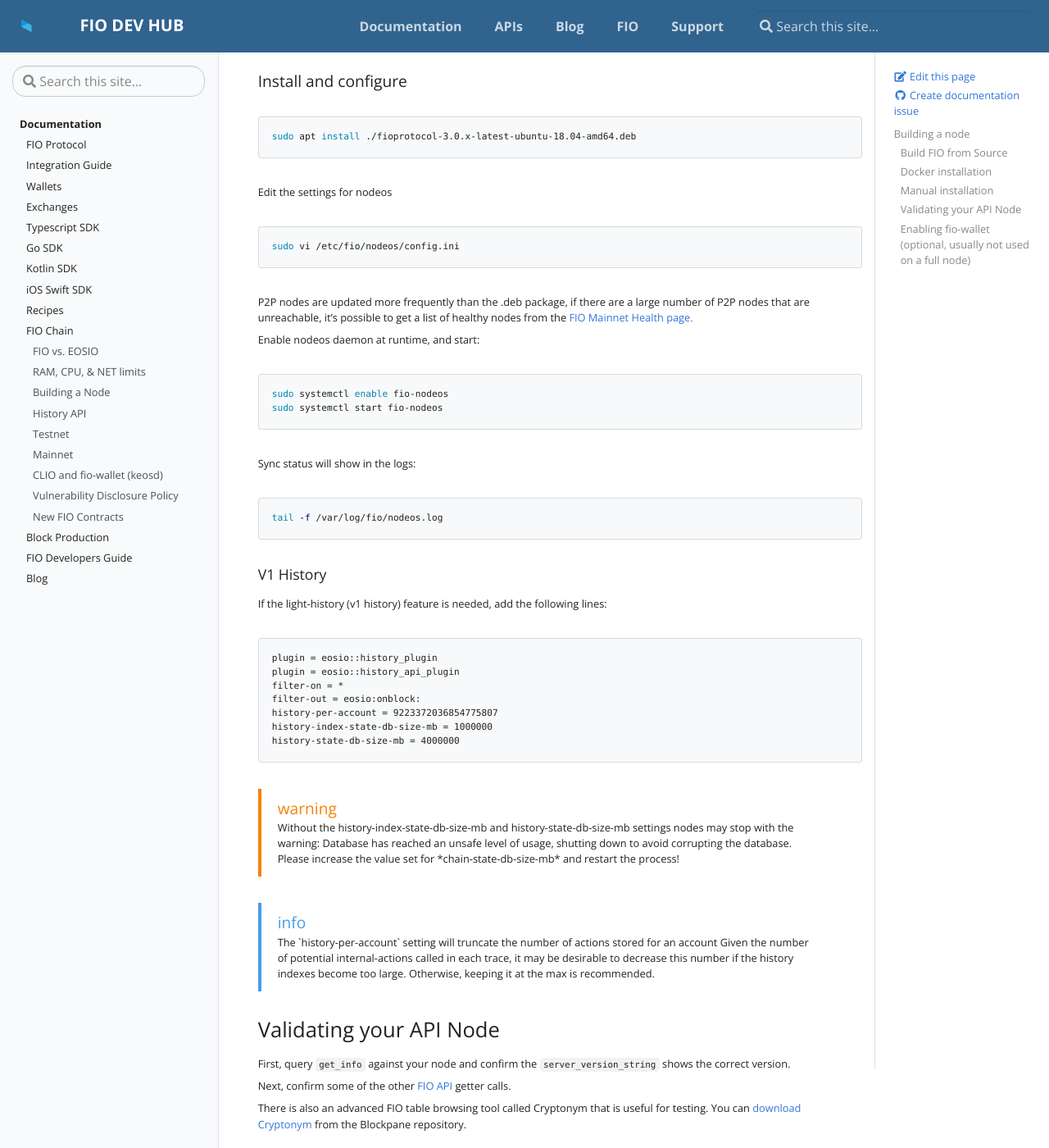
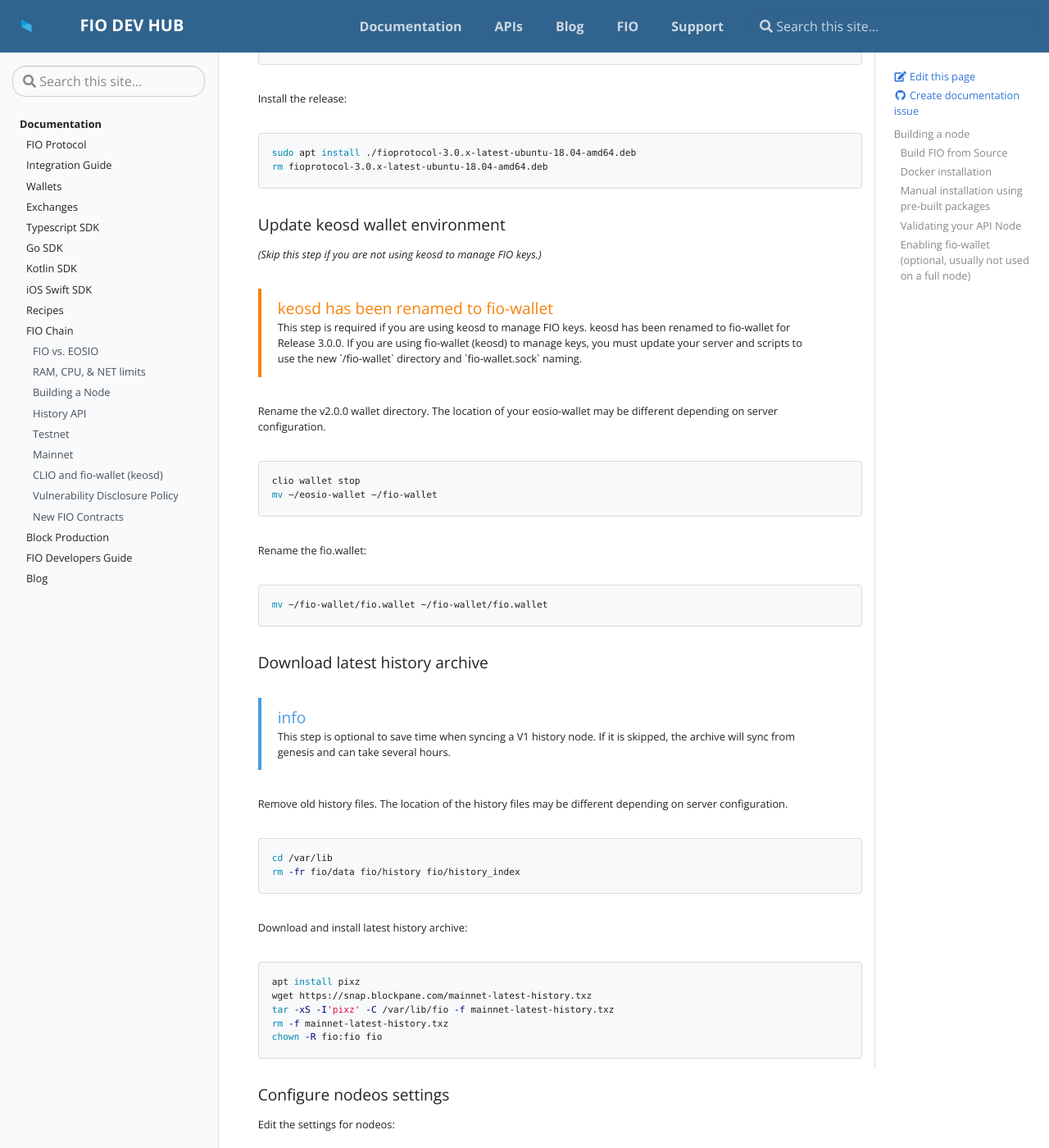
Before and after one commit to fioprotocol/fio-devhub, a Jekyll site: the page built from _docs/chain/node-build.md, in a window 1280 px wide and 1400 px high, scrolled down 4288 px. Shown: the whole window at 82% size. Built offline with Jekyll 4.4.1, drawn with Linux system fonts in a browser that asks for light colours; some of the changed text lies outside the part shown.

Commit message:
Update manual install instructions

````diff
--- a/_docs/chain/node-build.md
+++ b/_docs/chain/node-build.md
@@ -72,6 +72,8 @@ cd ~/fioprotocol/fio/scripts
 
 *(Thanks to [blockpane](https://github.com/blockpane){:target="_blank"} for the original version of these scripts.)*
 
+{% include alert.html type="warning" title="keosd wallet users"  content="If you use keosd to manage FIO keys, you should use the 'Manual Installation' below." %}
+
 **Warning: These images always use the _latest_ published builds, which might include release-candidates,
 check the FIO [Github](https://github.com/fioprotocol/fio/releases){:target="_blank"} to see what this will be downloading**
 
@@ -128,11 +130,9 @@ Destroy a node:
 docker-compose down -v
 ```
 
-## Manual installation
+## Manual installation using pre-built packages
 
-The following setup is for a manual FIO API Node installation directly in the OS.
-
-{% include alert.html type="info" content="The manual node installation requires a sync from genesis which can take several hours." %}
+The following setup is for a manual FIO API Node installation using pre-built packages.
 
 #### Packages for Ubuntu 18.04
 
@@ -140,7 +140,7 @@ These are designed for quickly bringing up a node, and have systemd integration,
 
 * Official releases: <https://github.com/fioprotocol/fio/releases>{:target="_blank"} (not all releases have .deb files since they are primarily contract updates)
 
-#### Set up
+#### Download, validate, and install packages
 
 The FIO GPG signing key is available on keybase:
 
@@ -174,13 +174,56 @@ gpg:          There is no indication that the signature belongs to the owner.
 Primary key fingerprint: 0CFE E764 B06D 009F 7574  A253 C0E6 1F84 41B6 AAD4
 ```
 
-#### Install and configure
+Install the release:
 
 ```shell
 sudo apt install ./fioprotocol-3.0.x-latest-ubuntu-18.04-amd64.deb
+rm fioprotocol-3.0.x-latest-ubuntu-18.04-amd64.deb
 ```
 
-Edit the settings for nodeos
+#### Update keosd wallet environment
+
+*(Skip this step if you are not using keosd to manage FIO keys.)*
+
+{% include alert.html type="warning" title="keosd has been renamed to fio-wallet"  content="This step is required if you are using keosd to manage FIO keys. keosd has been renamed to fio-wallet for Release 3.0.0. If you are using fio-wallet (keosd) to manage keys, you must update your server and scripts to use the new `/fio-wallet` directory and `fio-wallet.sock` naming." %}
+
+Rename the v2.0.0 wallet directory. The location of your eosio-wallet may be different depending on server configuration.
+
+```shell
+clio wallet stop
+mv ~/eosio-wallet ~/fio-wallet
+```
+
+Rename the fio.wallet:
+
+```shell
+mv ~/fio-wallet/fio.wallet ~/fio-wallet/fio.wallet
+```
+
+#### Download latest history archive
+
+{% include alert.html type="info" content="This step is optional to save time when syncing a V1 history node. If it is skipped, the archive will sync from genesis and can take several hours." %}
+
+Remove old history files. The location of the history files may be different depending on server configuration.
+
+```shell
+cd /var/lib
+rm -fr fio/data fio/history fio/history_index
+```
+
+Download and install latest history archive:
+
+```shell
+apt install pixz
+wget https://snap.blockpane.com/mainnet-latest-history.txz
+tar -xS -I'pixz' -C /var/lib/fio -f mainnet-latest-history.txz
+rm -f mainnet-latest-history.txz
+chown -R fio:fio fio
+```
+
+#### Configure nodeos settings
+
+Edit the settings for nodeos:
 
 ```shell
 sudo vi /etc/fio/nodeos/config.ini
@@ -188,20 +231,7 @@ sudo vi /etc/fio/nodeos/config.ini
 
 P2P nodes are updated more frequently than the .deb package, if there are a large number of P2P nodes that are unreachable, it's possible to get a list of healthy nodes from the [FIO Mainnet Health page.](https://health.fioprotocol.io/)
 
-Enable nodeos daemon at runtime, and start:
-
-```shell
-sudo systemctl enable fio-nodeos
-sudo systemctl start fio-nodeos
-```
-
-Sync status will show in the logs:
-
-```shell
-tail -f /var/log/fio/nodeos.log
-```
-
-##### V1 History
+##### V1 History configuration
 
 If the light-history (v1 history) feature is needed, add the following lines:
 
@@ -218,6 +248,21 @@ history-state-db-size-mb = 4000000
 {% include alert.html type="warning" content="Without the history-index-state-db-size-mb and history-state-db-size-mb settings nodes may stop with the warning: Database has reached an unsafe level of usage, shutting down to avoid corrupting the database. Please increase the value set for *chain-state-db-size-mb* and restart the process!" %}
 
 {% include alert.html type="info" content="The `history-per-account` setting will truncate the number of actions stored for an account Given the number of potential internal-actions called in each trace, it may be desirable to decrease this number if the history indexes become too large. Otherwise, keeping it at the max is recommended." %}
+
+#### Run nodeos
+
+Enable nodeos daemon at runtime, and start:
+
+```shell
+sudo systemctl enable fio-nodeos
+sudo systemctl start fio-nodeos
+```
+
+Sync status will show in the logs:
+
+```shell
+tail -f /var/log/fio/nodeos.log
+```
 
 ## Validating your API Node
 
````
